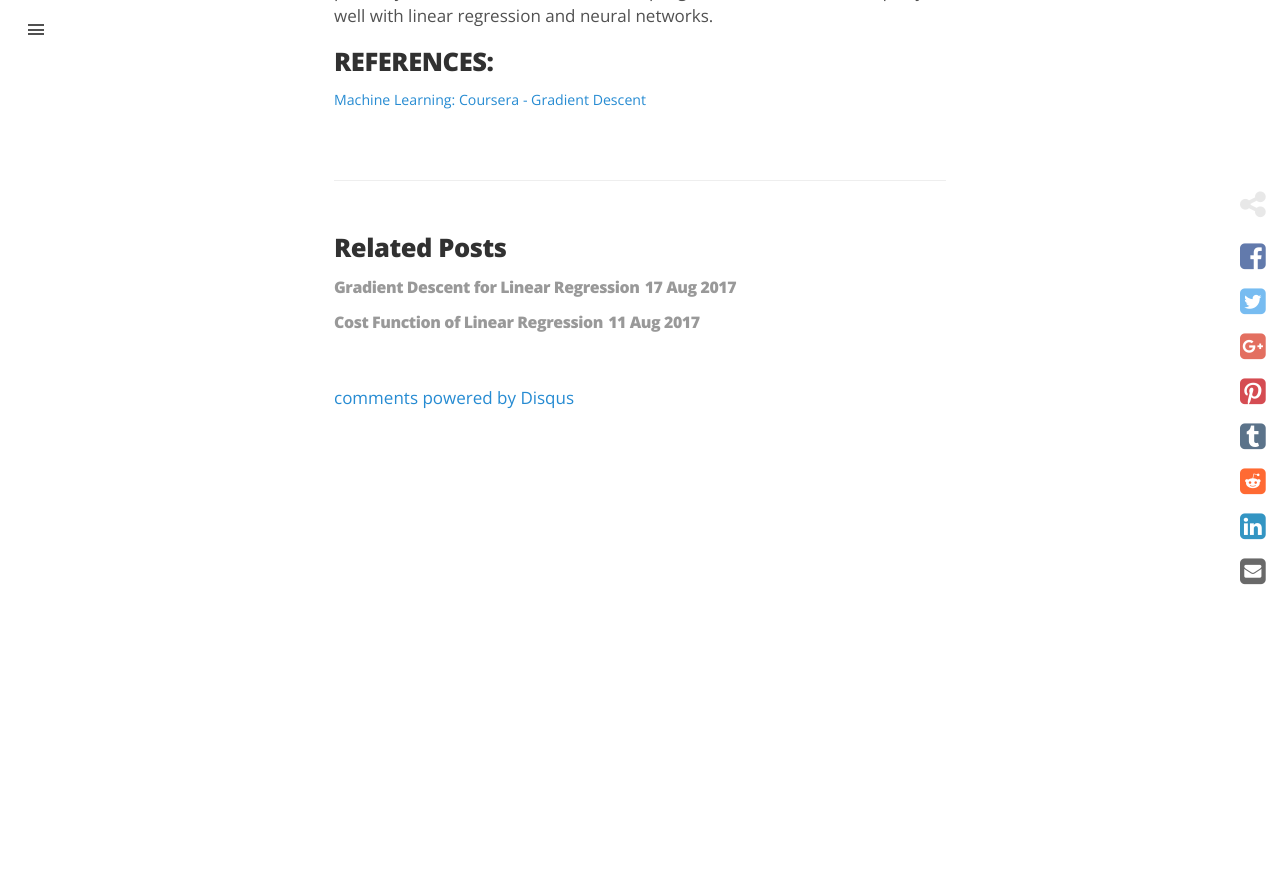
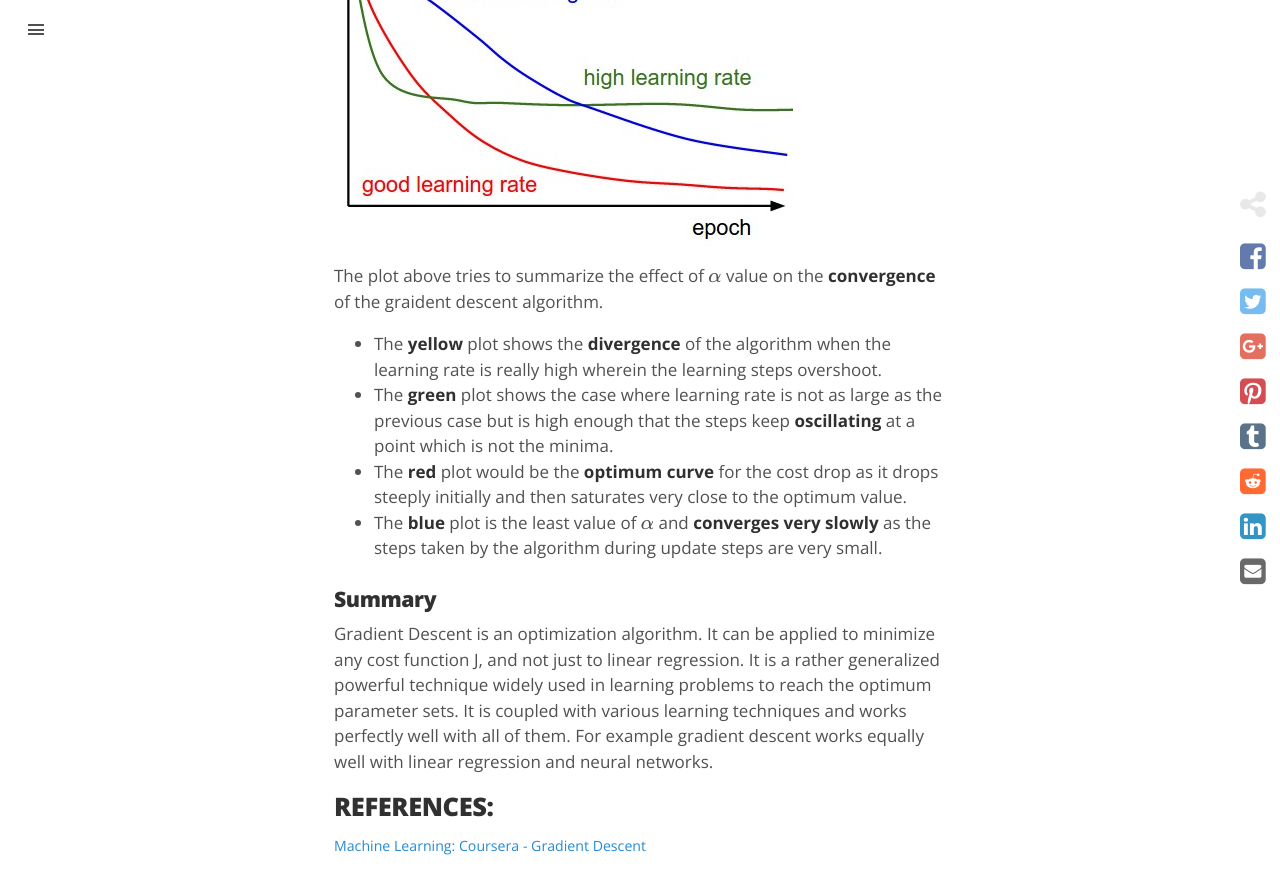
Before and after one commit to shreyasrh9/github-page-v2, a Jekyll site: the page built from _posts/2017-08-15-gradient-descent.md, in a window 1280 px wide and 900 px high, scrolled down 4508 px. Shown: the top 894 px of the window. Built offline with Jekyll 4.4.1, drawn with Linux system fonts in a browser that asks for light colours; nearby versions of some CDN libraries; formulas are drawn with MathJax 3; comment, search, counter and statistics services are not loaded.

Commit message:
update_gradient_descent_post

```diff
--- a/_posts/2017-08-15-gradient-descent.md
+++ b/_posts/2017-08-15-gradient-descent.md
@@ -80,6 +80,17 @@ The plot on the right is the case where **learning rate is too small**. As a res
 
 **Gradient descent can converge to a local optimum, even with a fixed learning rate.** Because as we approach the local minimum, gradient descent will automatically take smaller steps as the value of slope i.e. derivative decreases around the local minimum.
 
+![Effect of alpha on convergence](/assets/2017-08-15-gradient-descent/fig-4-effect-of-learning-rate.jpeg?raw=true)
+
+The plot above tries to summarize the effect of \\(\alpha\\) value on the **convergence** of the graident descent algorithm.
+
+* The **yellow** plot shows the **divergence** of the algorithm when the learning rate is really high wherein the learning steps overshoot.
+* The **green** plot shows the case where learning rate is not as large as the previous case but is high enough that the steps keep **oscillating** at a point which is not the minima.
+* The **red** plot would be the **optimum curve** for the cost drop as it drops steeply initially and then saturates very close to the optimum value.
+* The **blue** plot is the least value of \\(\alpha\\) and **converges very slowly** as the steps taken by the algorithm during update steps are very small.
+
+
+
 ### Summary
 Gradient Descent is an optimization algorithm. It can be applied to minimize any cost function J, and not just to linear regression. It is a rather generalized powerful technique widely used in learning problems to reach the optimum parameter sets. It is coupled with various learning techniques and works perfectly well with all of them. For example gradient descent works equally well with linear regression and neural networks.
 
```
